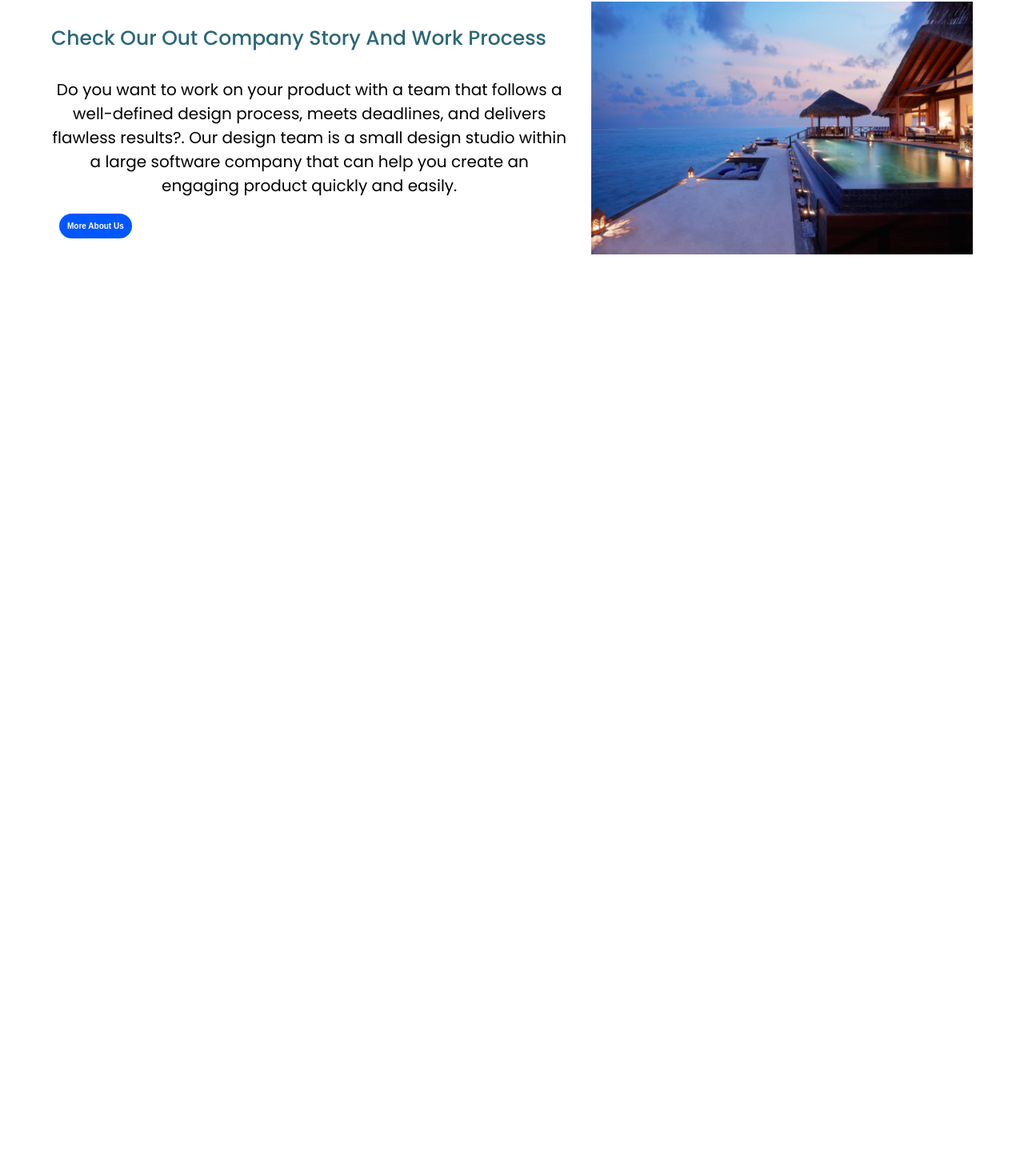
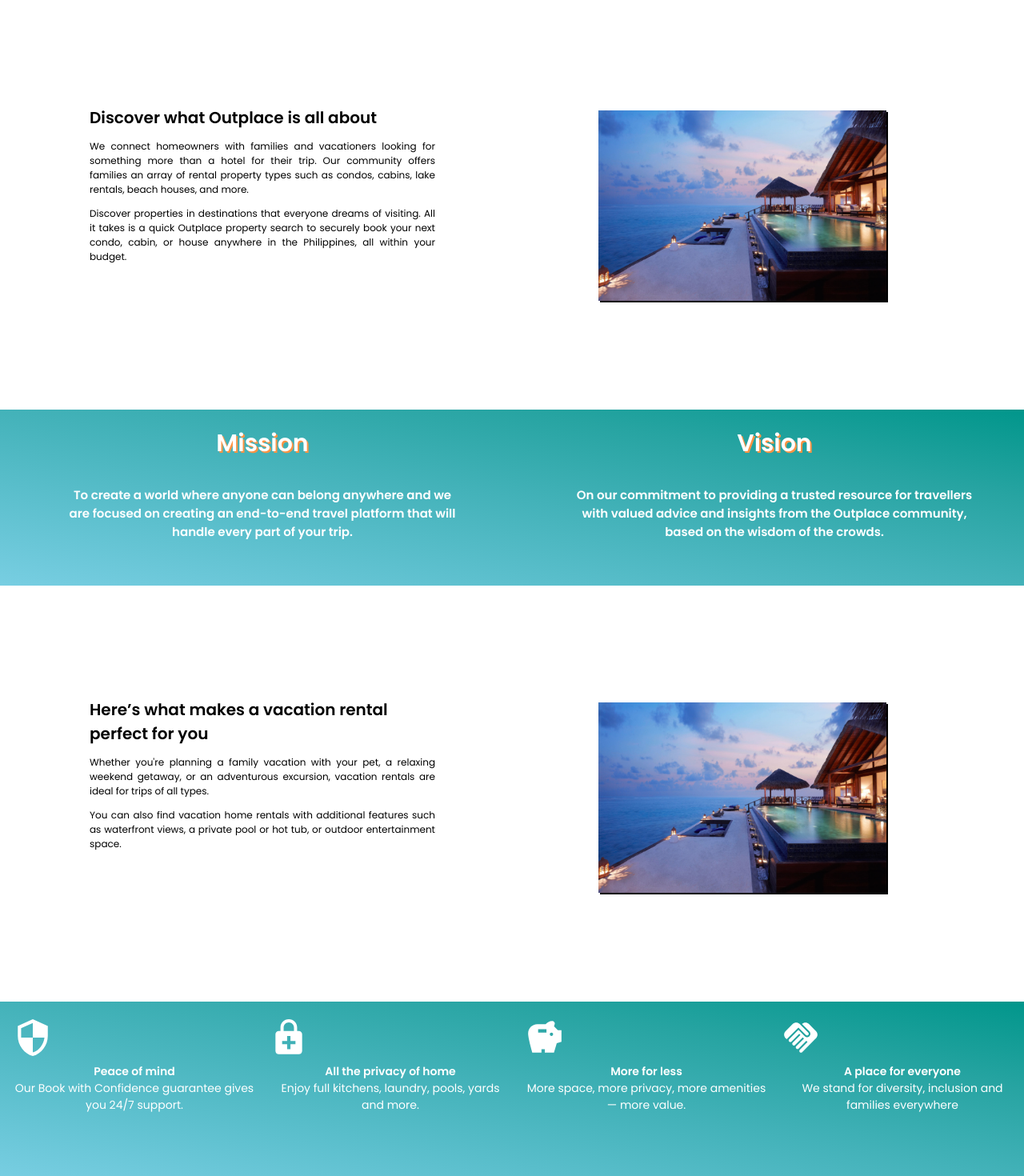
Before and after one commit to mendoza2929/booking, a React (Create React App) app in the folder client/: page /about in a window 1280 px wide. Shown: the part 408-1878 px from the top of the page at 80% size. Before the commit the page ends 813 px from the top, so only its background shows below. Built offline with nearby package versions, Linux system fonts and the light colour scheme.

Commit message:
about page done

```diff
--- a/client/src/components/about/About.jsx
+++ b/client/src/components/about/About.jsx
@@ -1,9 +1,14 @@
 import React from 'react'
 import Back from '../common/Back'
 import img from '.././img/bg2.jpg'
+import Footer from '../home/footer/Footer'
+import SecurityIcon from '@mui/icons-material/Security';
+import EnhancedEncryptionIcon from '@mui/icons-material/EnhancedEncryption';
+import SavingsIcon from '@mui/icons-material/Savings';
+import HandshakeIcon from '@mui/icons-material/Handshake';
 
 
-import Heading from '../.././components/common/Heading'
+// import Heading from '../.././components/common/Heading'
 
 import "./about.css"
 import Header from '../common/header/Header'
@@ -13,18 +18,65 @@
     <Header/>
     <section className="about">
         <Back name='About US' title='Who We are' cover={img}/>
-        <div className="container flex mtop">
-            <div className="left row">
-                <Heading title='Check our out company story and work process'/>
-                <p>Do you want to work on your product with a team that follows a well-defined design process, meets deadlines, and delivers flawless results?. Our design team is a small design studio within a large software company that can help you create an engaging product quickly and easily.</p>
-
-                <button className='btn2'>More About Us</button>
+         </section>
+        <div className="mainSection">
+            <div className="contentBox">
+                <h1>Discover what Outplace is all about</h1>
+                <p>We connect homeowners with families and vacationers looking for something more than a hotel for their trip. Our community offers families an array of rental property types such as condos, cabins, lake rentals, beach houses, and more.</p>
+                <p className='aboutText'>Discover properties in destinations that everyone dreams of visiting. All it takes is a quick Outplace property search to securely book your next condo, cabin, or house anywhere in the Philippines, all within your budget. </p>
             </div>
-            <div className="right row">
-                <img src={img} alt="" />
+            <div className="imgContainer">
+                <img src={img} style={{width:'360px'}} alt="" />
             </div>
         </div>
-    </section>
+
+        <div className="mainSection-1">
+            <div className="contentBox1">
+                <h2 className='mission'>Mission</h2>
+                <h5>To create a world where anyone can belong anywhere and we are focused on creating an end-to-end travel platform that will handle every part of your trip.</h5>
+            </div>
+            <div className="contentBox1">
+                <h2>Vision</h2>
+                <h5 className='vision'>On our commitment to providing a trusted resource for travellers with valued advice and insights from the Outplace community, based on the wisdom of the crowds.</h5>
+            </div>
+        </div>
+
+
+        <div className="mainSection">
+
+            <div className="contentBox">
+                <h1>Here’s what makes a vacation rental perfect for you</h1>
+                <p>Whether you're planning a family vacation with your pet, a relaxing weekend getaway, or an adventurous excursion, vacation rentals are ideal for trips of all types.</p>
+                <p>You can also find vacation home rentals with additional features such as waterfront views, a private pool or hot tub, or outdoor entertainment space.</p>
+            </div>
+            <div className="imgContainer">
+                <img src={img} style={{width:'360px'}} alt="" />
+            </div>
+        </div>
+
+        <div className="mainSection-2">
+            <div className="contentBox1">
+            <SecurityIcon style={{fontSize:'50px'}}/>
+               <p><b>Peace of mind</b></p>
+                <p>Our Book with Confidence guarantee gives you 24/7 support.</p>
+            </div>
+            <div className="contentBox1">
+                <EnhancedEncryptionIcon style={{fontSize:'50px'}}/>
+                <p><b>All the privacy of home</b></p>
+                <p>Enjoy full kitchens, laundry, pools, yards and more.</p>
+            </div>
+            <div className="contentBox1">
+                <SavingsIcon style={{fontSize:'50px'}}/>
+                <p><b>More for less</b></p>
+                <p>More space, more privacy, more amenities — more value.</p>
+            </div>
+            <div className="contentBox1">
+                <HandshakeIcon style={{fontSize:'50px'}}/>
+                <p><b>A place for everyone</b></p>
+                <p>We stand for diversity, inclusion and families everywhere</p>
+            </div>
+        </div>
+        <Footer/>
 
    </>
   )
--- a/client/src/components/about/about.css
+++ b/client/src/components/about/about.css
@@ -1,30 +1,115 @@
-.about{
-    margin-bottom: 80px;
+.mainSection{
+    display: flex;
+    justify-content: space-around;
+    align-items: center;
+    height: 60vh;
 }
 
-.about .heading{
-    text-align: left;
-    width: 100%;
-    margin-bottom: 30px;
+.mainSection-1{
+    display: flex;
+    margin-top: 40px;
+    padding-top: 20px;
+    justify-content: space-around;
+    align-items: center;
+    background-image: linear-gradient(to right top, #78cee2, #5dc0ce, #43b2b9, #27a4a2, #01968b);
+    color: white;
 }
 
-.about p{
-    font-size: 20px;
-    padding-right: 30px;
-    margin-bottom: 20px;
-    line-height: 30px;
+.mainSection-2{
+    display: flex;
+    margin-top: 40px;
+    padding-top: 20px;
+    justify-content: space-around;
+    align-items: center;
+    background-image: linear-gradient(to right top, #78cee2, #5dc0ce, #43b2b9, #27a4a2, #01968b);
+    color: white;
 }
 
-@media  screen and (max-width:768px) {
-    .about .container{
+.contentBox1{
+    width: 40%;
+    height: 200px;
+    padding-left:1em;
+}
+
+.contentBox1 h2{
+   font-size: 30px;
+   text-align: center;
+  color: white;
+  text-shadow: 2px 2px #ff9343;
+}
+
+.contentBox1 h5{
+    font-size: 15px;
+    text-align: center;
+    padding: 30px 0;
+ }
+
+ .contentBox{
+    width: 40%;
+    height: 200px;
+    padding-left:5em;
+}
+
+.contentBox h1{
+    font-size: 20px;
+
+}
+.contentBox p{
+    font-size: 12px;
+    margin: 1em 0;
+    text-align: justify;
+
+}
+
+.aboutText{
+    font-size: 12px;
+}
+
+.imgContainer{
+    width: 50%;
+    padding-top: 50px;
+
+}
+.imgContainer img{
+    width: 100%;
+    margin: 0 auto;
+    display: block;
+    box-shadow: 2px 2px black;
+}
+
+@media  screen and (max-width:768px){
+    html{
+        font-size: 14px;
+
+    }
+    .mainSection{
         flex-direction: column;
     }
 
-    .about p{
-        padding:0;
+    .contentBox{
+        width: 90%;
+        margin: 200px auto 20px;
+        padding: 0;
     }
 
-    .about .container img{
-        margin-top: 50px;
+    .imgContainer{
+        width: 90%;
+        margin: auto 20px;
     }
+
+    .mainSection-1{
+        flex-direction: column;
+        margin-top: 250px;
+    }
+    .mainSection-2{
+        flex-direction: column;
+        margin-top: 250px;
+    }
+
+    .contentBox1 h2{
+        font-size: 20px;
+     }
+     .contentBox1 h5{
+         font-size: 10px;
+      }
 }
--- a/client/src/components/contact/contact.css
+++ b/client/src/components/contact/contact.css
@@ -32,6 +32,7 @@
     margin: 100px auto;
     background-image: linear-gradient(to right top, #78cee2, #5dc0ce, #43b2b9, #27a4a2, #01968b);
     width: 750px;
+    box-shadow: 0px 5px 10px 0px rgba(0, 0, 0, 0.5);
 }
 
 .contact form div{
```
